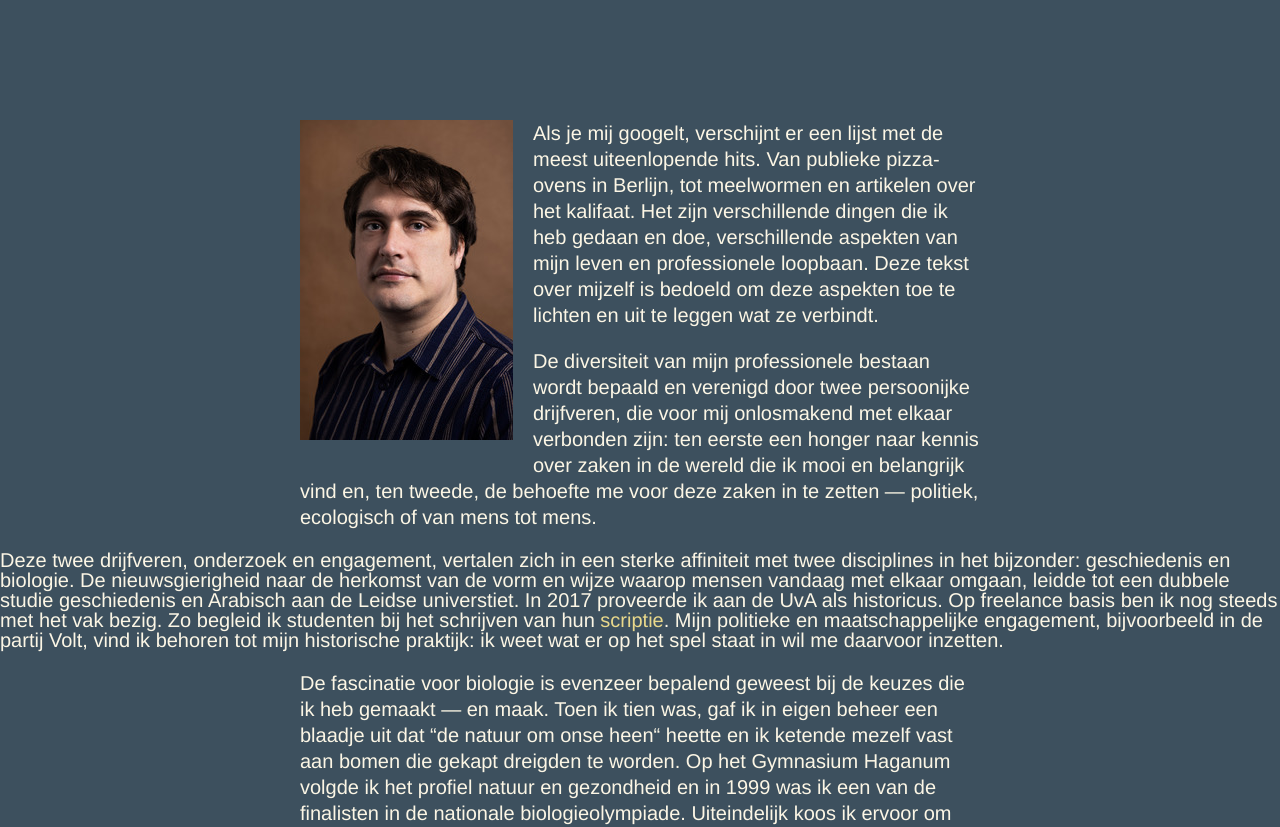
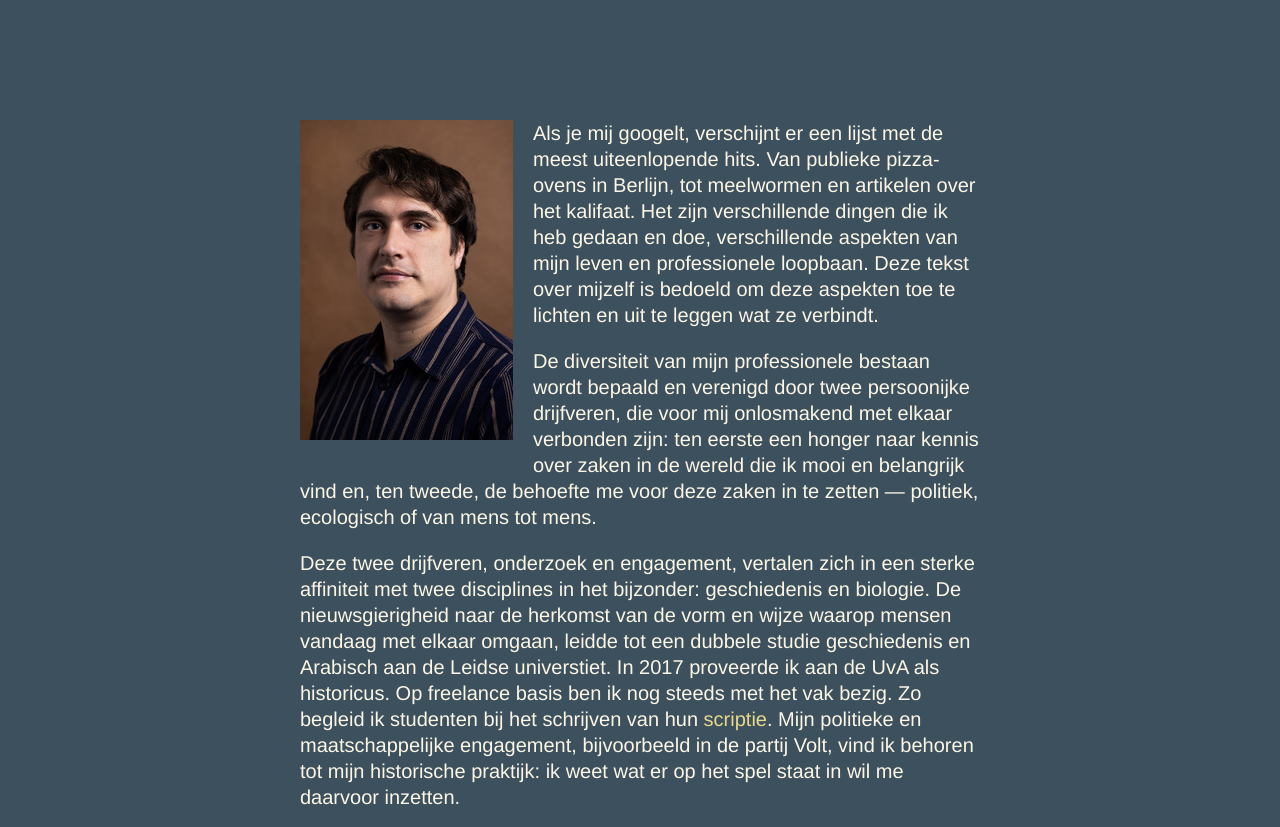
Before and after one commit to WillemFlinterman/willemflinterman.com, a plain HTML site: page index.html in a window 1280 px wide. Shown: the part 360-1187 px from the top of the page. Drawn offline with Linux system fonts and the light colour scheme.

Commit message:
Update index.html

```diff
--- a/index.html
+++ b/index.html
@@ -30,7 +30,7 @@
         onlosmakend met elkaar verbonden zijn: ten eerste een honger naar kennis over zaken in de wereld die ik mooi en belangrijk vind
         en, ten tweede, de behoefte me voor deze zaken in te zetten — politiek, ecologisch of van mens tot mens.</p>
 
-        Deze twee drijfveren, onderzoek en engagement, vertalen zich in een sterke affiniteit met
+      <p>Deze twee drijfveren, onderzoek en engagement, vertalen zich in een sterke affiniteit met
         twee disciplines in het bijzonder: geschiedenis en biologie. De nieuwsgierigheid naar de herkomst van de vorm en wijze waarop mensen
         vandaag met elkaar omgaan, leidde tot een dubbele studie geschiedenis en Arabisch aan de Leidse universtiet. In 2017 proveerde ik
         aan de UvA als historicus. Op freelance basis ben ik nog steeds met het vak bezig. Zo begleid ik studenten bij
```
